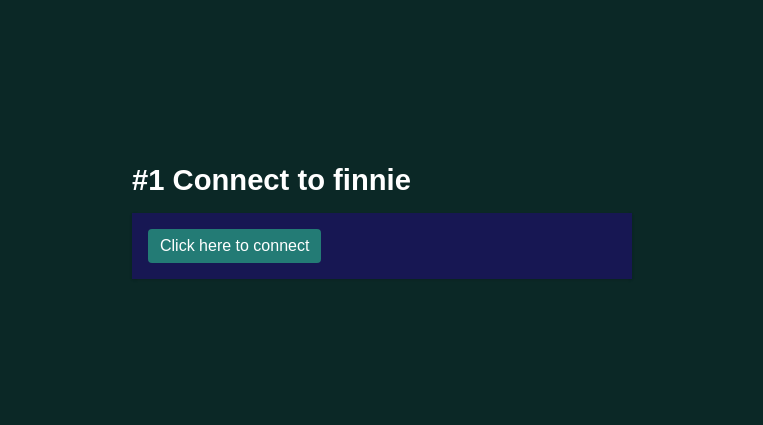
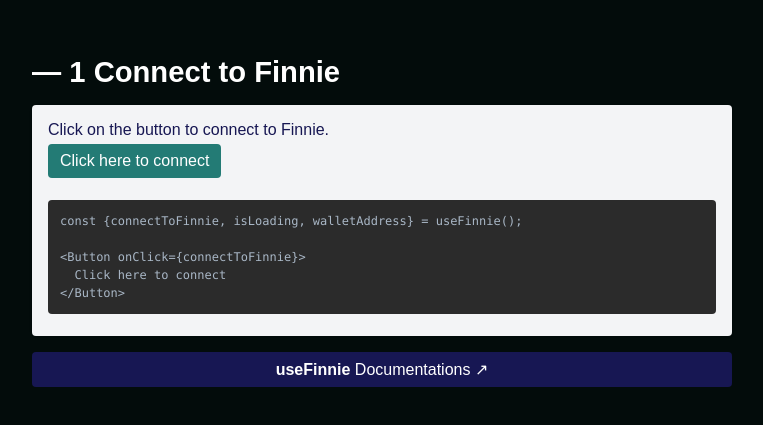
Before and after one commit to yousef-zeiad/koii.X, a React (Create React App) app: page /examples in a window 1280 px wide. Shown: the part 179-604 px from the top of the page, without its empty margins (258-1021 px from the left). Built offline with nearby package versions, Linux system fonts and the light colour scheme.

Commit message:
Examples workflow + Connect to finnie example initial.

```diff
--- a/package.json
+++ b/package.json
@@ -19,6 +19,7 @@
     "react-query": "^3.22.0",
     "react-router-dom": "^5.3.0",
     "react-scripts": "^4.0.3",
+    "react-syntax-highlighter": "^15.4.5",
     "react-test-renderer": "^17.0.2",
     "styled-components": "^5.3.1",
     "typescript": "^4.1.2",
--- a/src/components/ui/Button.tsx
+++ b/src/components/ui/Button.tsx
@@ -58,11 +58,11 @@
 })`
   /* Defaults  */
   box-sizing: border-box;
-  display: inline-flex;
   text-align: center;
   color: ${({ theme }) => theme.colors.white};
   border-radius: ${({ theme }) => theme.rounded[1]};
   font-family: ${({ theme }) => theme.fonts.body};
+  font-weight: 500;
   text-decoration: none;
   outline: none;
   border: none;
--- a/src/components/ui/Paper.tsx
+++ b/src/components/ui/Paper.tsx
@@ -14,9 +14,11 @@
 })<PaperProps>`
   padding: ${({ theme, p }) => p || theme.space[2]};
   margin: ${({ m }) => m || "0"};
-  background-color: ${({ theme, bg }) => (bg ? bg : theme.colors.primary[5])};
-  color: ${({ theme, color }) => (color ? color : theme.colors.white)};
+  background-color: ${({ theme, bg }) => (bg ? bg : theme.colors.gray[1])};
+  color: ${({ theme, color }) => (color ? color : theme.colors.primary[5])};
   box-shadow: 0 1px 3px 0 rgba(0, 0, 0, 0.1), 0 1px 2px 0 rgba(0, 0, 0, 0.06);
+  border-radius: ${({ theme }) => theme.space[1]};
+  font-weight: 500;
 `;
 
 export const Paper: React.FC<PaperProps> = ({ bg, color, p, m, children }) => {
--- a/src/pages/examples/index.tsx
+++ b/src/pages/examples/index.tsx
@@ -1,17 +1,36 @@
-import { Link } from "react-router-dom";
 // ui
 import { Button, Paper } from "components/ui";
 // styles
 import { Wrapper, Heading, Container } from "./styles";
+// code snipperts
+import SyntaxHighlighter from "react-syntax-highlighter";
+import { darcula } from "react-syntax-highlighter/dist/esm/styles/prism";
 
 export const Examples: React.FC = () => {
+  const codeBlock = `
+const {connectToFinnie, isLoading, walletAddress} = useFinnie();
+
+<Button onClick={connectToFinnie}>
+  Click here to connect
+</Button>
+  `.trim();
   return (
     <Container>
       <Wrapper>
-        <Heading>#1 Connect to finnie</Heading>
+        <Heading>— 1 Connect to Finnie</Heading>
         <Paper m="1rem 0 0 0" p="1rem">
-          <Button color="secondary">Click here to connect</Button>
+          <p>Click on the button to connect to Finnie.</p>
+          <Button m="5px 0 1rem 0" color="secondary">
+            Click here to connect
+          </Button>
+          {/* Code Source */}
+          <SyntaxHighlighter customStyle={{ borderRadius: "4px", fontSize: "12px" }} language="javascript" style={darcula}>
+            {codeBlock}
+          </SyntaxHighlighter>
         </Paper>
+        <Button as="a" href="https://github.com/koii-network/koii.X#usefinnie" target="_blank" size="md" color="primary" m="1rem 0 0 0">
+          <strong>useFinnie</strong> Documentations ↗
+        </Button>
       </Wrapper>
     </Container>
   );
--- a/src/pages/examples/styles.ts
+++ b/src/pages/examples/styles.ts
@@ -6,7 +6,7 @@
   align-items: center;
   justify-content: center;
   padding: ${({ theme }) => theme.space[2]};
-  background-color: ${({ theme }) => theme.colors.secondary[8]};
+  background-color: ${({ theme }) => theme.colors.secondary[9]};
   color: ${({ theme }) => theme.colors.white};
   height: 100%;
   display: flex;
@@ -20,7 +20,7 @@
   display: flex;
   flex-direction: column;
   width: 100%;
-  max-width: 500px;
+  max-width: 700px;
   text-align: left;
 `;
 
--- a/src/pages/home/index.tsx
+++ b/src/pages/home/index.tsx
@@ -12,7 +12,7 @@
       <Button as={Link} to="/examples" size="md" color="secondary" m="1rem 0 0.5rem 0">
         Examples →
       </Button>
-      <Button as="a" href="https://github.com/koii-network/koii.X" target="_blank" size="md" color="secondary" m="0.25rem 0 0.5rem 0">
+      <Button as="a" href="https://github.com/koii-network/koii.X#readme" target="_blank" size="md" color="secondary" m="0.25rem 0 0.5rem 0">
         Documentations ↗
       </Button>
       <Description>Happy hacking!</Description>
--- a/src/theme/default-theme.ts
+++ b/src/theme/default-theme.ts
@@ -7,6 +7,7 @@
     colors: {
       primary: string[];
       secondary: string[];
+      gray: string[];
       white: string;
       black: string;
     };
--- a/src/theme/index.ts
+++ b/src/theme/index.ts
@@ -40,6 +40,7 @@
   colors: {
     primary: ["#7676D9", "#6262D4", "#3A3AC9", "#2D2DA3", "#22227B", "#171753", "#131343", "#0E0E33", "#0A0A23", "#050513"],
     secondary: ["#A0E4DF", "#8CDED9", "#64D3CB", "#3CC8BE", "#2EA39B", "#237B75", "#1B5F5B", "#134340", "#0B2826", "#030C0B"],
+    gray: ["#F9FAFB", "#F3F4F6", "#E5E7EB", "#D1D5DB", "#9CA3AF", "#6B7280", "#4B5563", "#374151", "#1F2937", "#111827"],
     white: "#fff",
     black: "#000"
   },
```
Also changed, not shown: 1 other file (tests, documents, lock files or other folders).
